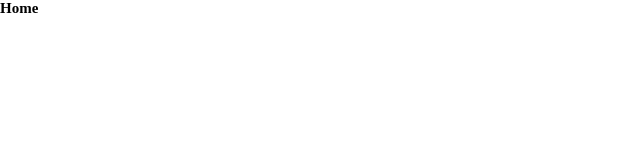
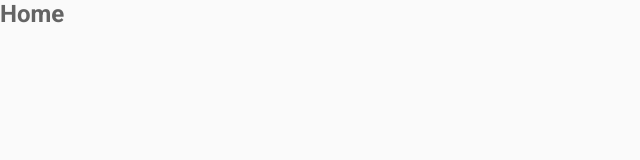
Before and after one commit to Lucas-Gonsalves/solar-energy-calculator, a React (Vite) app in the folder web/: page / in a window 1280 px wide. Shown: the top 160 px of the page, without its empty margins (0-640 px from the left). Built offline with nearby package versions, Linux system fonts and the light colour scheme.

Commit message:
feat(theme) global   adding styles to the body, input, text-area in global.

```diff
--- a/web/src/styles/global.ts
+++ b/web/src/styles/global.ts
@@ -14,5 +14,14 @@ export const GlobalStyle = createGlobalStyle`
   }
 
   body {
+    background: ${props => props.theme.colors["white-100"]};
+    -webkit-font-smoothing: antialiased;
+  }
+
+  body, input, text-area {
+    font-size: ${props => props.theme["font-size"].md};
+    font-family: ${props => props.theme["font-family"].default};
+    font-weight: ${props => props.theme["font-weight"].default};
+    color: ${props => props.theme.colors["gray-300"]};
   }
 `;
```
